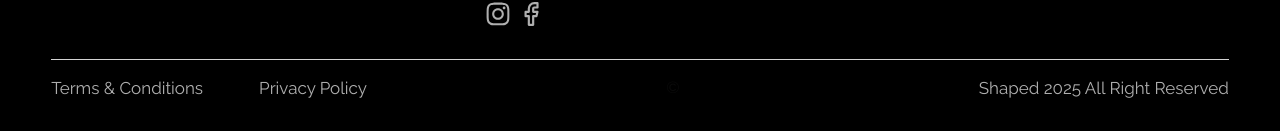
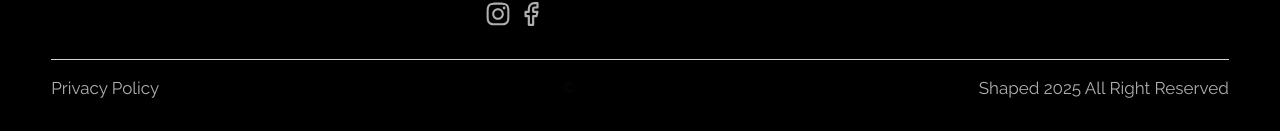
Before and after one commit to kizzy-shaped/shaped, a Next.js app: page / in a window 1280 px wide. Shown: the part 5961-6092 px from the top of the page. Built offline with nearby package versions, Linux system fonts and the light colour scheme.

Commit message:
Updated footer with terms n conditions commented out

```diff
--- a/components/footer.tsx
+++ b/components/footer.tsx
@@ -155,10 +155,10 @@ function Footer() {
 
         <div className="w-full h-fit flex wmin_lg:justify-between wmax_lg:justify-center wmax_lg:gap-[20px] mt-[4vh] border-t-[1.5px] border-t-[#D3D3D3] pt-[16px]">
           <div className="flex gap-[56px]">
-            <LinkSubtitleTile
+{/*             <LinkSubtitleTile
               link="/terms_conditions"
               text="Terms & Conditions"
-            />
+            /> */}
             <LinkSubtitleTile link="/privacy_policy" text="Privacy Policy" />
           </div>
           &copy;{" "}
```
